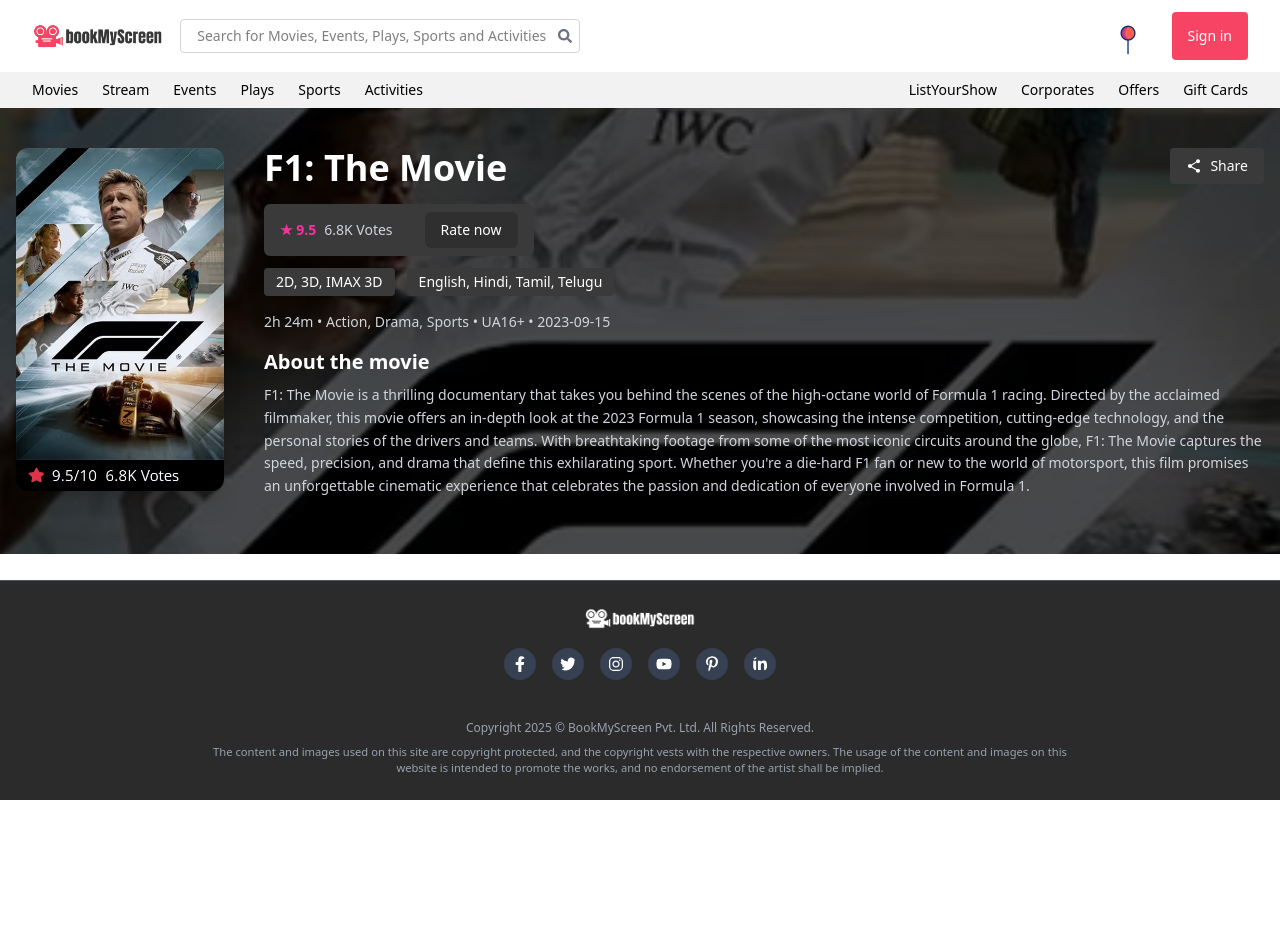
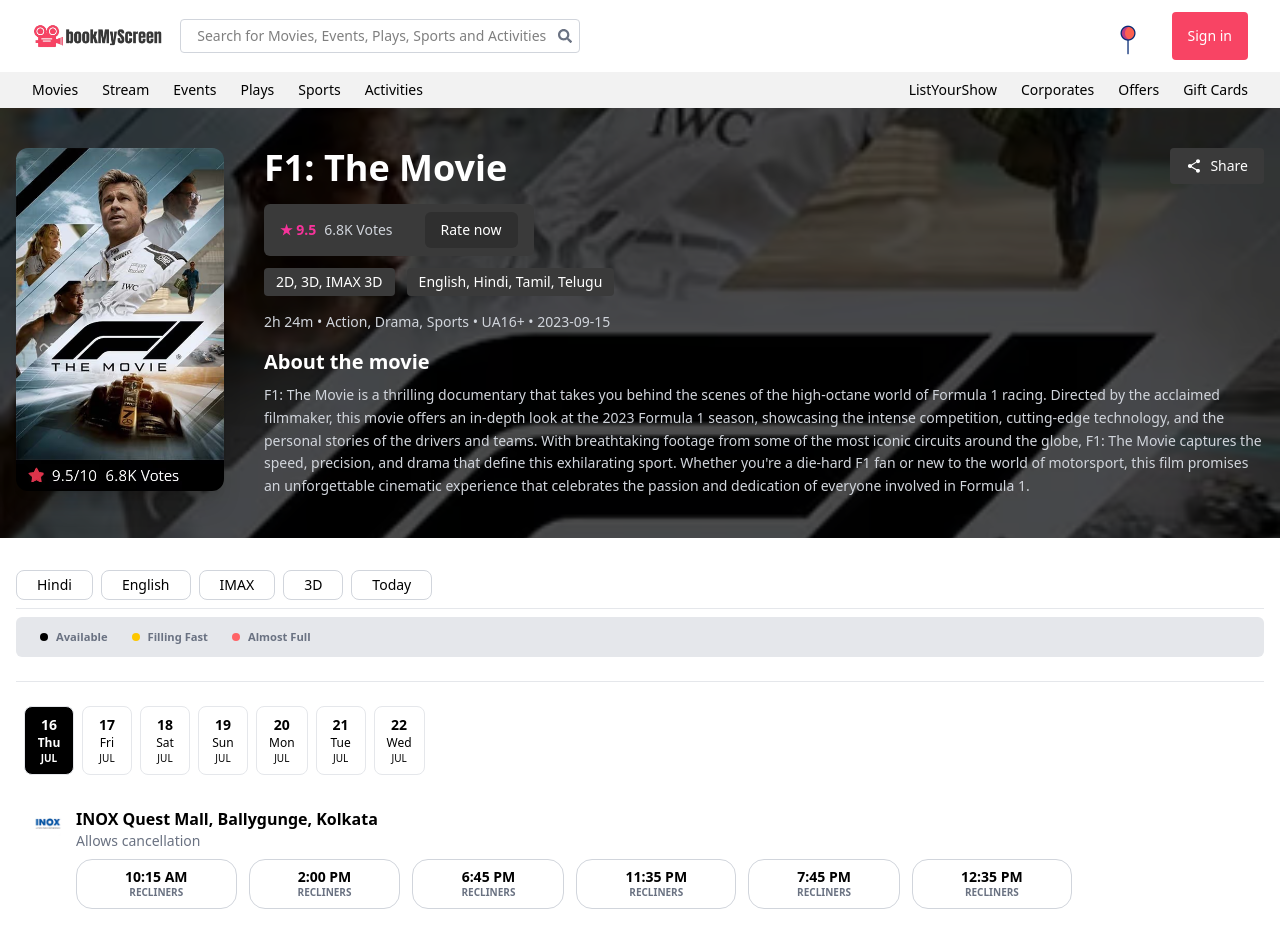
Before and after one commit to Godzy-Me/Eventix, a React (Vite) app in the folder bms-frontend/: page /movies/1 in a window 1280 px wide. Shown: the top 945 px of the page. Before the commit the page ends 800 px from the top, so only its background shows below. Built offline with nearby package versions, Linux system fonts and the light colour scheme; no server answers.

Commit message:
Theater Timings Static Design UI

```diff
--- /dev/null
+++ b/bms-frontend/src/components/movies/TheaterTimings.jsx
@@ -0,0 +1,102 @@
+import { useState } from "react";
+import dayjs from "dayjs";
+import { theatres } from "../../utils/constants";
+import { useLocation } from "../../context/LocationContext";
+import { useNavigate } from "react-router-dom";
+import { useAuth } from "../../context/AuthContext";
+
+const TheaterTimings = ({ movieId }) => {
+  const navigate = useNavigate();
+  const { location } = useLocation();
+  const { auth, toggleModal } = useAuth();
+
+  const today = dayjs();
+  const [selectedDate, setSelectedDate] = useState(today);
+
+  const next7days = Array.from({ length: 7 }, (_, i) =>
+    today.add(i, "day")
+  );
+
+  return (
+    <>
+      <hr className="my-2 border-gray-200" />
+
+      {/* Date Selector */}
+      <div className="flex items-center gap-2 mb-4 overflow-x-auto py-4 px-2">
+        {next7days.map((date, i) => {
+          const isSelected = selectedDate.isSame(date, "day");
+
+          return (
+            <button
+              key={i}
+              onClick={() => setSelectedDate(date)}
+              className={`flex flex-col items-center px-3 py-2 rounded-lg min-w-[50px] border border-gray-200 cursor-pointer ${
+                isSelected
+                  ? "bg-black text-white font-semibold"
+                  : "text-black hover:bg-gray-100"
+              }`}
+            >
+              <span className="text-sm font-black">
+                {date.format("D")}
+              </span>
+              <span className="text-xs">{date.format("ddd")}</span>
+              <span className="text-[10px]">
+                {date.format("MMM").toUpperCase()}
+              </span>
+            </button>
+          );
+        })}
+      </div>
+
+      {/* Theatres */}
+      <div className="space-y-8 px-4 mb-10">
+        {theatres.map((curr, i) => (
+          <div key={i}>
+            <div className="flex items-start gap-3 mb-2">
+              <img
+                src={curr.img}
+                alt={curr.name}
+                className="w-8 h-8 object-contain"
+              />
+
+              <div>
+                <p className="font-semibold">{curr.name}</p>
+                <p className="text-sm text-gray-500">
+                  {curr.cancellation}
+                </p>
+              </div>
+            </div>
+
+            <div className="flex flex-wrap gap-3 ml-11">
+              {curr.timings.map((slot, j) => (
+                <button
+                  key={j}
+                  onClick={() => {
+                    if (!auth) {
+                      toggleModal();
+                      return;
+                    }
+
+                    // Temporary navigation until backend is ready
+                    navigate("#");
+                  }}
+                  className="border cursor-pointer hover:bg-gray-100 border-gray-300 rounded-[16px] px-12 py-2 text-sm flex flex-col items-center justify-center"
+                >
+                  <span className="leading-tight font-semibold">
+                    {slot.time}
+                  </span>
+
+                  <span className="text-[10px] text-gray-500 font-black">
+                    {slot.label}
+                  </span>
+                </button>
+              ))}
+            </div>
+          </div>
+        ))}
+      </div>
+    </>
+  );
+};
+
+export default TheaterTimings;
--- a/bms-frontend/src/context/AuthContext.jsx
+++ b/bms-frontend/src/context/AuthContext.jsx
@@ -0,0 +1,25 @@
+import { createContext, useContext, useState } from "react";
+
+const AuthContext = createContext();
+
+export const AuthProvider = ({ children }) => {
+  const [auth, setAuth] = useState(true);
+
+  const toggleModal = () => {
+    console.log("Auth modal");
+  };
+
+  return (
+    <AuthContext.Provider
+      value={{
+        auth,
+        setAuth,
+        toggleModal,
+      }}
+    >
+      {children}
+    </AuthContext.Provider>
+  );
+};
+
+export const useAuth = () => useContext(AuthContext);
--- a/bms-frontend/src/main.jsx
+++ b/bms-frontend/src/main.jsx
@@ -1,16 +1,19 @@
-import { StrictMode } from 'react'
-import { createRoot } from 'react-dom/client'
-import './index.css'
-import App from './App.jsx'
-import {BrowserRouter as Router} from 'react-router-dom'
-import { LocationProvide } from './context/LocationContext.jsx'
+import { StrictMode } from "react";
+import { createRoot } from "react-dom/client";
+import "./index.css";
+import App from "./App.jsx";
+import { BrowserRouter as Router } from "react-router-dom";
+import { LocationProvide } from "./context/LocationContext.jsx";
+import { AuthProvider } from "./context/AuthContext.jsx";
 
-createRoot(document.getElementById('root')).render(
+createRoot(document.getElementById("root")).render(
   <StrictMode>
     <Router>
-      <LocationProvide>
-        <App />
-      </LocationProvide>
+      <AuthProvider>
+        <LocationProvide>
+          <App />
+        </LocationProvide>
+      </AuthProvider>
     </Router>
-  </StrictMode>,
-)
+  </StrictMode>
+);
--- a/bms-frontend/src/pages/MovieDetails.jsx
+++ b/bms-frontend/src/pages/MovieDetails.jsx
@@ -1,5 +1,8 @@
 import React from "react";
 import m4 from "../assets/m4.avif";
+import TheaterTimings from "../components/movies/TheaterTimings";
+
+const filters = ["Hindi", "English", "IMAX", "3D", "Today"];
 
 const movie = {
   id: 4,
@@ -8,7 +11,7 @@
   rating: 9.5,
   votes: "6.8K",
   img: m4,
-    languages: ["English, Hindi, Tamil, Telugu"],
+  languages: ["English", "Hindi", "Tamil", "Telugu"],
   format: ["2D", "3D", "IMAX 3D"],
   certification: "UA16+",
   duration: "2h 24m",
@@ -20,18 +23,20 @@
 const MovieDetails = () => {
   return (
     <>
-            {/* MovieDetails Section */}
-            <div className="relative text-white font-sans px-4 py-10"
+      {/* Movie Details Section */}
+      <div
+        className="relative text-white font-sans px-4 py-10"
         style={{
           backgroundImage: `url(${movie.img})`,
           backgroundSize: "cover",
           backgroundPosition: "center",
           backgroundRepeat: "no-repeat",
-                }}>
-                {/* Overlay for darkness */}
+        }}
+      >
+        {/* Overlay */}
         <div className="absolute inset-0 bg-black opacity-70"></div>
 
-                {/* Actual Content */}
+        {/* Content */}
         <div className="relative z-10 max-w-7xl mx-auto flex flex-col lg:flex-row gap-10">
           {/* Poster */}
           <div>
@@ -43,7 +48,7 @@
           </div>
 
           {/* Details */}
-                    <div className="flex flex-col justify-start flex-1">
+          <div className="flex flex-col flex-1">
             <h1 className="text-4xl font-bold mb-4">{movie.title}</h1>
 
             <div className="flex items-center gap-4 mb-3">
@@ -56,13 +61,13 @@
                   {movie.votes} Votes
                 </span>
 
-                                <button className="cursor-pointer bg-[#2f2f2f] ml-6 px-4 py-2 rounded-md hover:bg-[#4a4a4a]">
+                <button className="ml-6 px-4 py-2 rounded-md bg-[#2f2f2f] hover:bg-[#4a4a4a] cursor-pointer">
                   Rate now
                 </button>
               </div>
             </div>
 
-                        <div className="flex items-center gap-3 text-sm mb-4">
+            <div className="flex flex-wrap items-center gap-3 text-sm mb-4">
               <span className="bg-[#3a3a3a] px-3 py-1 rounded">
                 {movie.format.join(", ")}
               </span>
@@ -74,26 +79,21 @@
 
             <p className="text-sm text-gray-300 mb-4">
               {movie.duration} • {movie.genre.join(", ")} •{" "}
-                            {movie.certification} •{" "}
-                            {movie.releaseDate}
+              {movie.certification} • {movie.releaseDate}
             </p>
 
             <div>
               <h2 className="text-xl font-bold mb-2">About the movie</h2>
 
-                            <p className="text-sm text-gray-300 leading-relaxed mb-4">
+              <p className="text-sm text-gray-300 leading-relaxed">
                 {movie.description}
               </p>
             </div>
-
-
-
-
           </div>
 
           {/* Share Button */}
-                    <div className="absolute top-0 right-0 cursor-pointer">
-                        <button className="cursor-pointer bg-[#3a3a3a] px-4 py-2 rounded text-sm flex items-center gap-2">
+          <div className="absolute top-0 right-0">
+            <button className="bg-[#3a3a3a] px-4 py-2 rounded text-sm flex items-center gap-2 cursor-pointer">
               <svg
                 className="w-4 h-4"
                 fill="currentColor"
@@ -106,6 +106,48 @@
           </div>
         </div>
       </div>
+
+      {/* Show Timings */}
+      <div className="max-w-7xl mx-auto mt-8 px-4">
+        {/* Filters */}
+        <div className="flex flex-wrap items-center gap-2 mb-2">
+          {filters.map((filter, i) => (
+            <button
+              key={i}
+              className="border border-gray-300 px-5 py-1 rounded-lg text-sm cursor-pointer hover:bg-gray-100"
+            >
+              {filter}
+            </button>
+          ))}
+        </div>
+
+        <hr className="my-2 border-gray-200" />
+
+        {/* Availability */}
+        <div className="flex items-center gap-6 bg-gray-200 rounded-md px-6 py-3 mb-6 text-sm">
+          <span className="flex items-center">
+            <span className="w-2 h-2 bg-black rounded-full mr-2"></span>
+            <small className="font-semibold text-gray-500">Available</small>
+          </span>
+
+          <span className="flex items-center">
+            <span className="w-2 h-2 bg-yellow-400 rounded-full mr-2"></span>
+            <small className="font-semibold text-gray-500">
+              Filling Fast
+            </small>
+          </span>
+
+          <span className="flex items-center">
+            <span className="w-2 h-2 bg-red-400 rounded-full mr-2"></span>
+            <small className="font-semibold text-gray-500">
+              Almost Full
+            </small>
+          </span>
+        </div>
+
+        {/* Theatre Timings */}
+        <TheaterTimings movieId={movie.id} />
+      </div>
     </>
   );
 };
```
Lines whose indentation alone changed are shown as unchanged.
